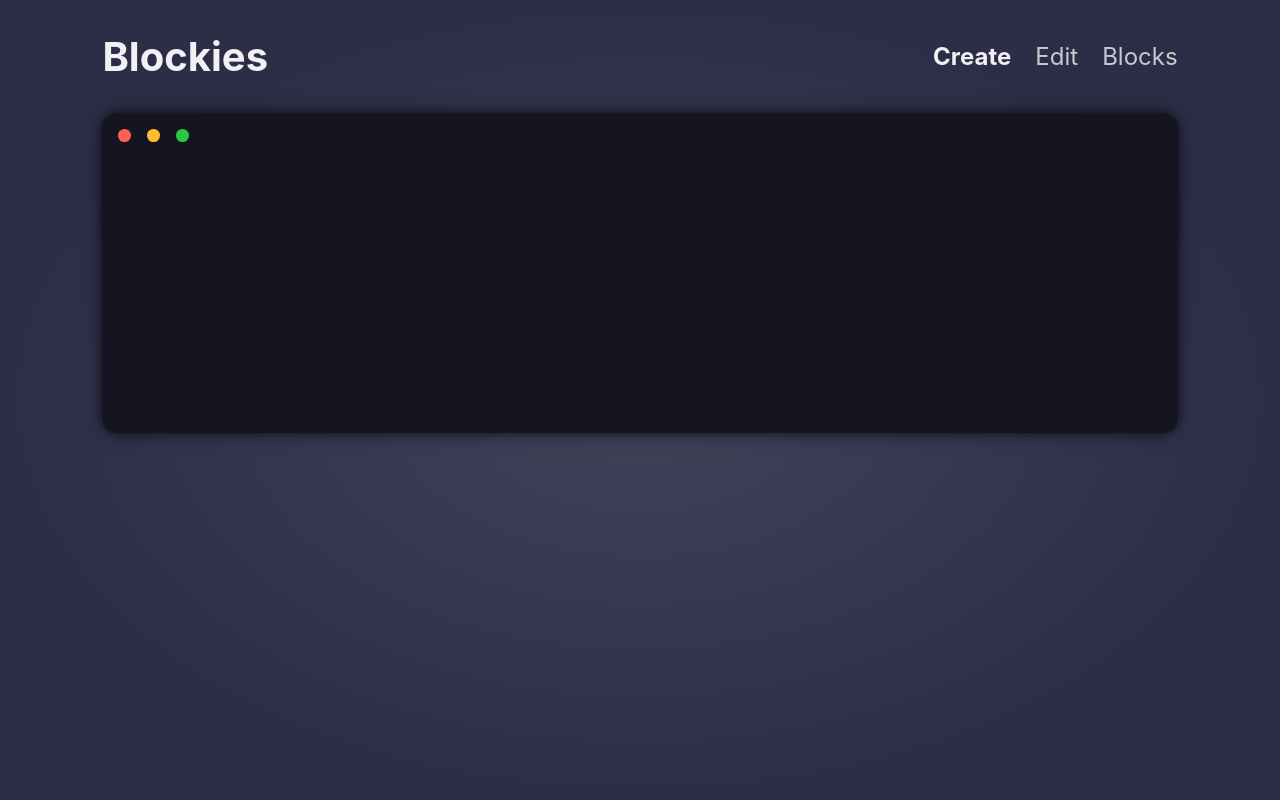
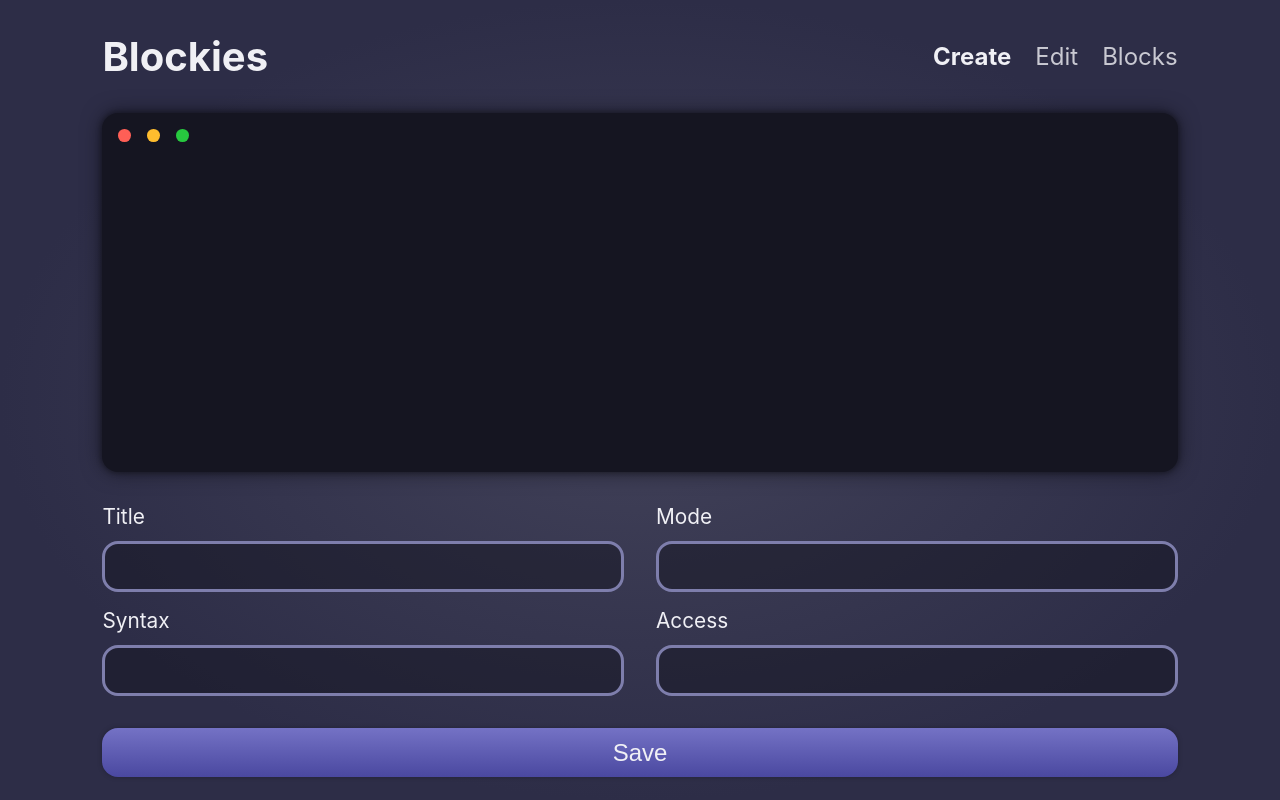
Before and after one commit to MichieCodes/blockies, a Next.js app: page / in a window 1280 px wide. Built offline with nearby package versions, Linux system fonts and the light colour scheme.

Commit message:
Render jumbo block, inputs, and buttons on create page

```diff
--- a/components/JumboBlock.tsx
+++ b/components/JumboBlock.tsx
@@ -14,8 +14,8 @@ export function JumboBlock() {
 }
 
 const StyledJumboBlock = styled.div`
+  flex: 1;
   width: 100%;
-  height: 40vh;
   padding: ${SIZES.s_md};
   border-radius: ${SIZES.s_md};
   background-color: ${COLORS.darkest_blue};
--- a/pages/index.tsx
+++ b/pages/index.tsx
@@ -1,7 +1,9 @@
 import type { NextPage } from 'next'
 import Head from 'next/head'
+import styled from 'styled-components'
 
-import {JumboBlock} from '~/components'
+import {SIZES} from '~/constants'
+import {Button, Input, JumboBlock} from '~/components'
 
 const Create: NextPage = () => {
   return (
@@ -14,11 +16,37 @@ const Create: NextPage = () => {
         <link rel="icon" href="/favicon.ico" />
       </Head>
 
-      <main>
+      <StyledMain>
         <JumboBlock />
-      </main>
+        <StyledFormGroup>
+          <Input id="title" label="Title"/>
+          <Input id="mode" label="Mode"/>
+          <Input id="syntax" label="Syntax"/>
+          <Input id="access" label="Access"/>
+        </StyledFormGroup>
+        <StyledButton />
+      </StyledMain>
     </div>
   )
 }
 
+const StyledMain = styled.main`
+  display: flex;
+  flex-direction: column;
+  height: calc(100vh - 3 * ${SIZES.s_xl} - 5rem);
+`
+
+const StyledFormGroup = styled.form`
+  display: grid;
+  grid-template-columns: 1fr 1fr;
+  grid-template-rows: auto auto;
+  gap: ${SIZES.s_md} ${SIZES.s_xl};
+  width: 100%;
+  margin: ${SIZES.s_xl} 0;
+`
+
+const StyledButton = styled(Button)`
+  width: 100%;
+`
+
 export default Create
```
